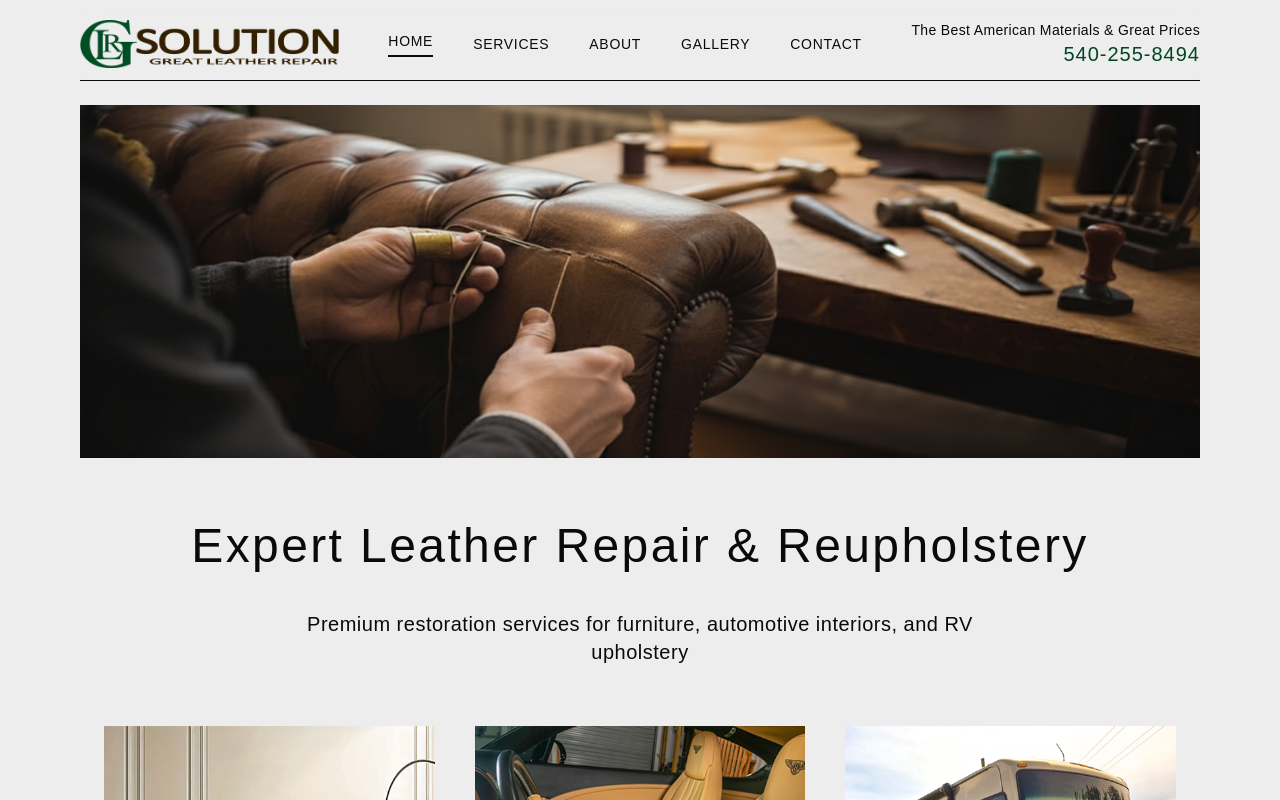
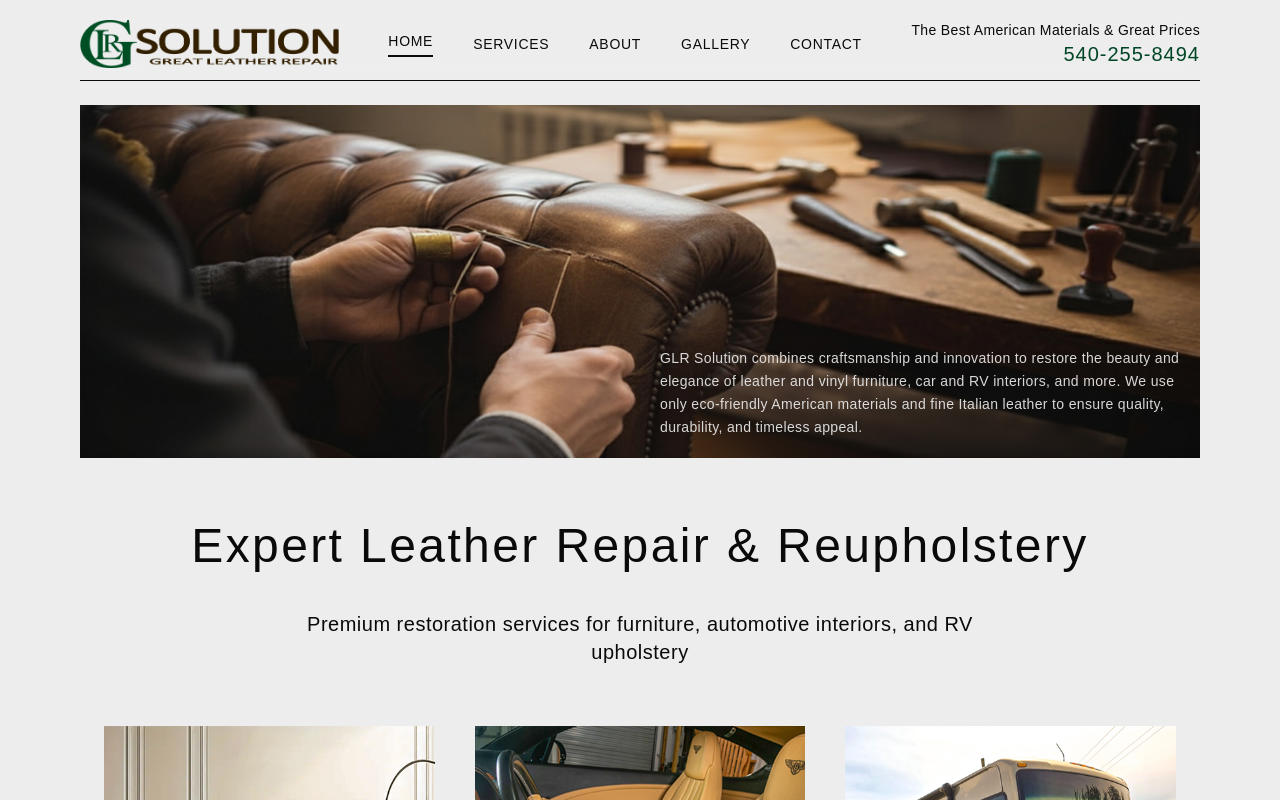
Before and after one commit to evunti/glr_solution, a Next.js app: page / in a window 1280 px wide. Shown: the top 800 px of the page. Built offline with nearby package versions, Linux system fonts and the light colour scheme.

Commit message:
added cover text

```diff
--- a/src/app/globals.css
+++ b/src/app/globals.css
@@ -13,6 +13,7 @@
 
   --color-brand: #3d2412;
   --color-second: #004526;
+  --color-offwhite: #ededed;
 }
 
 /* @media (prefers-color-scheme: dark) {
--- a/src/app/layout.tsx
+++ b/src/app/layout.tsx
@@ -42,6 +42,15 @@ export default function RootLayout({
                   alt="Cover"
                   className="w-full object-cover object-center h-auto max-h-[80vh] sm:max-h-screen"
                 />
+                <div className="absolute bottom-5 left-145 max-w-xl">
+                  <p className="text-sm font-light tracking-wide text-[#ededed]/90 leading-relaxed">
+                    GLR Solution combines craftsmanship and innovation to
+                    restore the beauty and elegance of leather and vinyl
+                    furniture, car and RV interiors, and more. We use only
+                    eco-friendly American materials and fine Italian leather to
+                    ensure quality, durability, and timeless appeal.
+                  </p>
+                </div>
               </div>
 
               <div className="flex flex-col items-center justify-center mx-auto w-full">
```
